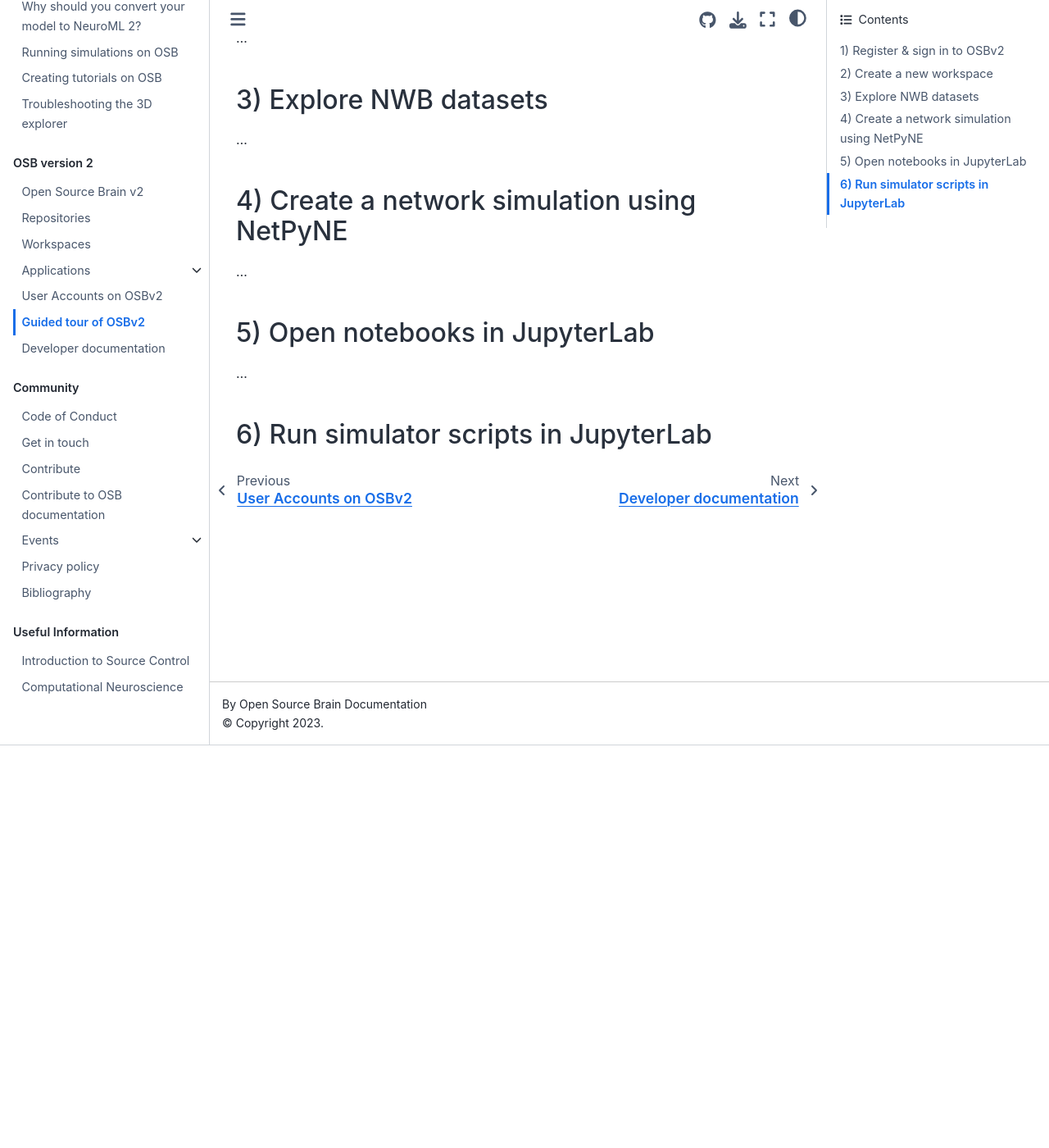
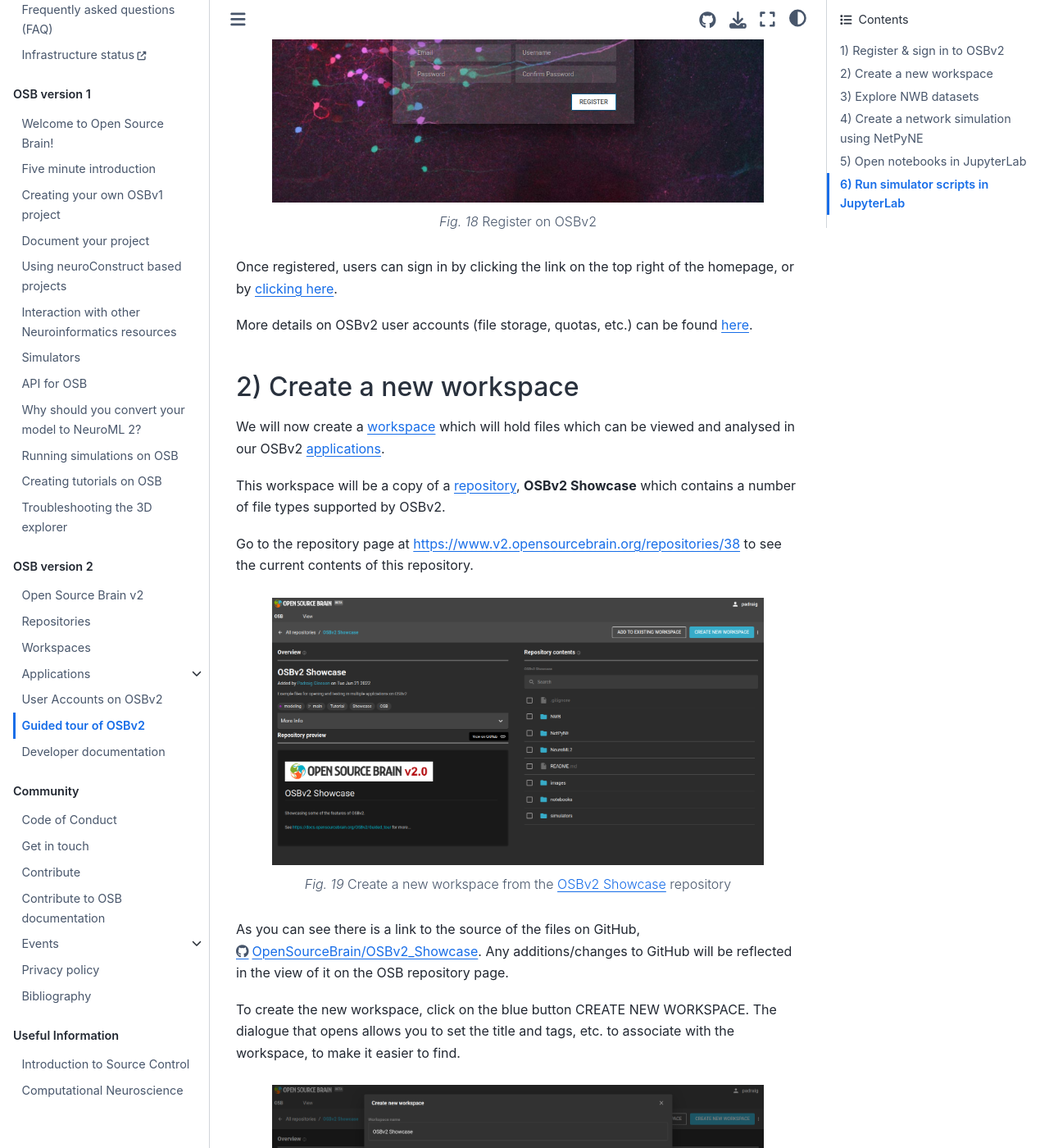
Before and after one commit to OpenSourceBrain/Documentation, a Jupyter Book: the page built from source/OSBv2/Guided_tour.md, in a window 1280 px wide and 1400 px high, scrolled down 492 px. Shown: the whole window at 82% size. Built offline with Jupyter Book 1.0.4 settings and Sphinx 7.4.7 and the Sphinx Book theme 1.1.4, drawn with Linux system fonts in a browser that asks for light colours; some of the changed text lies outside the part shown.

Commit message:
Updates to tour

````diff
--- a/source/OSBv2/Guided_tour.md
+++ b/source/OSBv2/Guided_tour.md
@@ -6,7 +6,14 @@
 (osbv2:guidedtour:register)=
 ## 1) Register & sign in to OSBv2
 
-To create and open the workspaces mentioned below, you need to have an OSBv2 account. To register for an OSBv2 user account [click here](https://accounts.v2.opensourcebrain.org/auth/realms/osb2/login-actions/authenticate?client_id=web-client).
+To create and open the workspaces mentioned below, you need to have an OSBv2 account (OSBv1 username/password will not work...). To register for an OSBv2 user account [click here](https://accounts.v2.opensourcebrain.org/auth/realms/osb2/login-actions/authenticate?client_id=web-client).
+
+```{figure} ../images/GT0.png
+:alt: Guided tour...
+:align: center
+:width: 600px
+Register on OSBv2
+```
 
 Once registered, users can sign in by clicking the link on the top right of the homepage, or by [clicking here](https://accounts.v2.opensourcebrain.org/auth/realms/osb2/login-actions/authenticate?client_id=web-client).
 
@@ -16,7 +23,39 @@
 (osbv2:guidedtour:createworkspace)=
 ## 2) Create a new workspace
 
-...
+We will now create a {ref}`workspace <osbv2:workspaces>` which will hold files which can be viewed and analysed in our OSBv2 {ref}`applications <osbv2:applications>`.
+
+This workspace will be a copy of a {ref}`repository <osbv2:repositories>`, **OSBv2 Showcase** which contains a number of file types supported by OSBv2.
+
+Go to the repository page at https://www.v2.opensourcebrain.org/repositories/38 to see the current contents of this repository.
+
+```{figure} ../images/GT1.png
+:alt: Guided tour...
+:align: center
+:width: 600px
+Create a new workspace from the [OSBv2 Showcase](https://github.com/OpenSourceBrain/OSBv2_Showcase) repository
+```
+
+As you can see there is a link to the source of the files on GitHub, https://github.com/OpenSourceBrain/OSBv2_Showcase. Any additions/changes to GitHub will be reflected in the view of it on the OSB repository page.
+
+To create the new workspace, click on the blue button CREATE NEW WORKSPACE. The dialogue that opens allows you to set the title and tags, etc. to associate with the workspace, to make it easier to find.
+
+```{figure} ../images/GT2.png
+:alt: Guided tour...
+:align: center
+:width: 600px
+Workspace creation dialogue
+```
+
+After it is created, you will get an option to GO TO WORKSPACE. Go here and you get a view of the workspace with a number of options in the top right corner on how to proceed.
+
+```{figure} ../images/GT3.png
+:alt: Guided tour...
+:align: center
+:width: 600px
+Options for opening the workspace can be found in the top right corner
+```
+
 
 (osbv2:guidedtour:nwbe)=
 ## 3) Explore NWB datasets
````
Also changed, not shown: source/images/GT0.png (added), source/images/GT1.png (added), source/images/GT2.png (added), source/images/GT3.png (added).
